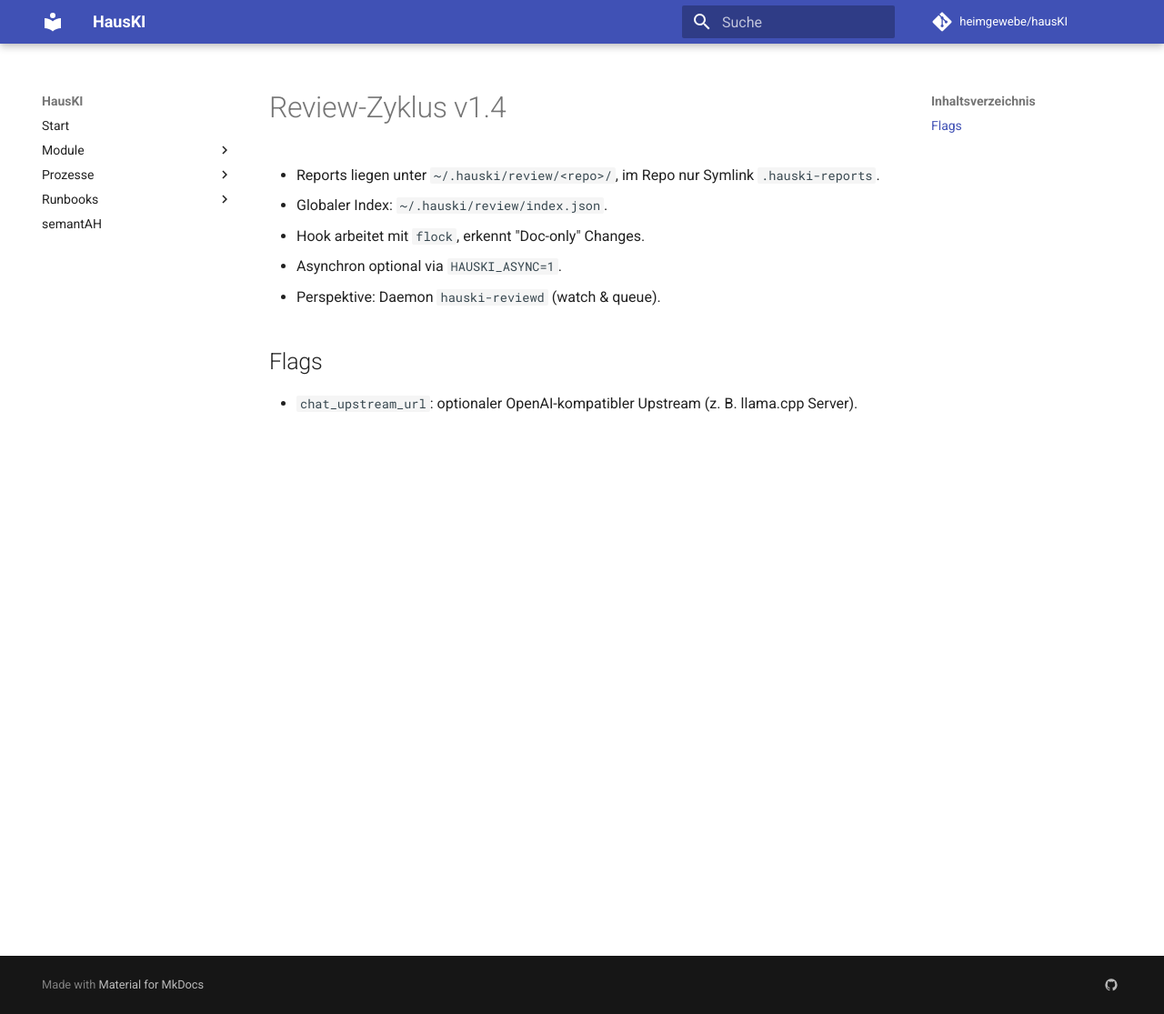
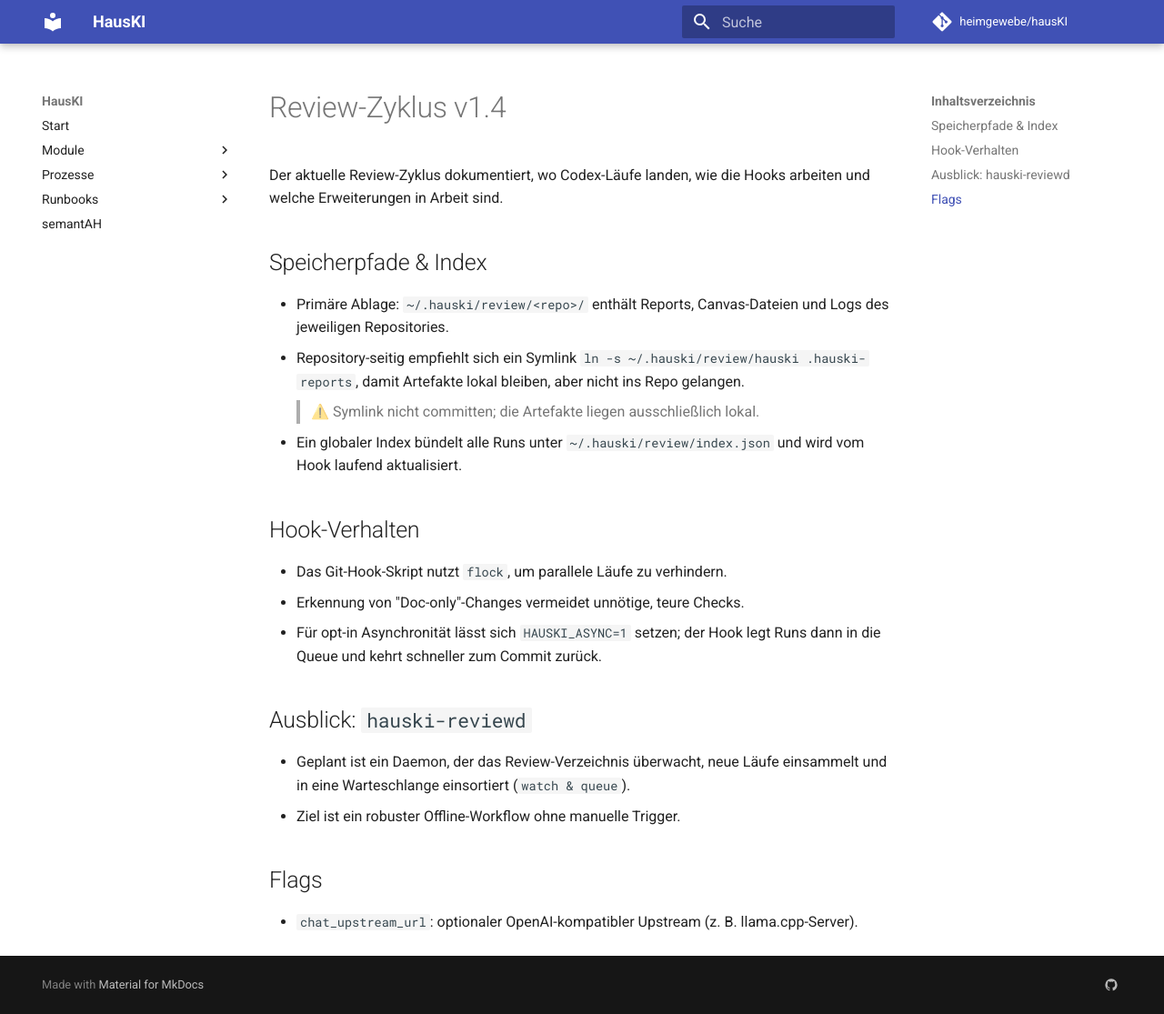
Before and after one commit to heimgewebe/hausKI, an MkDocs documentation site: the page built from docs/review-cycle.md, in a window 1280 px wide and 1115 px high. Shown: the whole window at 91% size. Built offline with MkDocs 1.6.1 and Material for MkDocs 9.7.7, drawn with Linux system fonts in a browser that asks for light colours; comment, search, counter and statistics services are not loaded.

Commit message:
Clarify review symlink usage

```diff
--- a/docs/review-cycle.md
+++ b/docs/review-cycle.md
@@ -1,9 +1,28 @@
 # Review-Zyklus v1.4
-- Reports liegen unter `~/.hauski/review/<repo>/`, im Repo nur Symlink `.hauski-reports`.
-- Globaler Index: `~/.hauski/review/index.json`.
-- Hook arbeitet mit `flock`, erkennt "Doc-only" Changes.
-- Asynchron optional via `HAUSKI_ASYNC=1`.
-- Perspektive: Daemon `hauski-reviewd` (watch & queue).
+
+Der aktuelle Review-Zyklus dokumentiert, wo Codex-Läufe landen, wie die Hooks
+arbeiten und welche Erweiterungen in Arbeit sind.
+
+## Speicherpfade & Index
+- Primäre Ablage: `~/.hauski/review/<repo>/` enthält Reports, Canvas-Dateien und
+  Logs des jeweiligen Repositories.
+- Repository-seitig empfiehlt sich ein Symlink `ln -s ~/.hauski/review/hauski
+  .hauski-reports`, damit Artefakte lokal bleiben, aber nicht ins Repo gelangen.
+  > ⚠️  Symlink nicht committen; die Artefakte liegen ausschließlich lokal.
+- Ein globaler Index bündelt alle Runs unter `~/.hauski/review/index.json` und
+  wird vom Hook laufend aktualisiert.
+
+## Hook-Verhalten
+- Das Git-Hook-Skript nutzt `flock`, um parallele Läufe zu verhindern.
+- Erkennung von "Doc-only"-Changes vermeidet unnötige, teure Checks.
+- Für opt-in Asynchronität lässt sich `HAUSKI_ASYNC=1` setzen; der Hook legt
+  Runs dann in die Queue und kehrt schneller zum Commit zurück.
+
+## Ausblick: `hauski-reviewd`
+- Geplant ist ein Daemon, der das Review-Verzeichnis überwacht, neue Läufe
+  einsammelt und in eine Warteschlange einsortiert (`watch & queue`).
+- Ziel ist ein robuster Offline-Workflow ohne manuelle Trigger.
 
 ## Flags
-- `chat_upstream_url`: optionaler OpenAI-kompatibler Upstream (z. B. llama.cpp Server).
+- `chat_upstream_url`: optionaler OpenAI-kompatibler Upstream (z. B.
+  llama.cpp-Server).
```
Also changed, not shown: README.md (+12 -2 lines).
